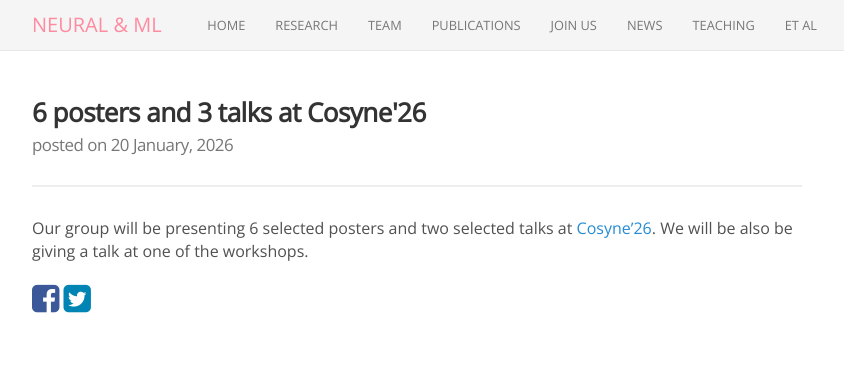
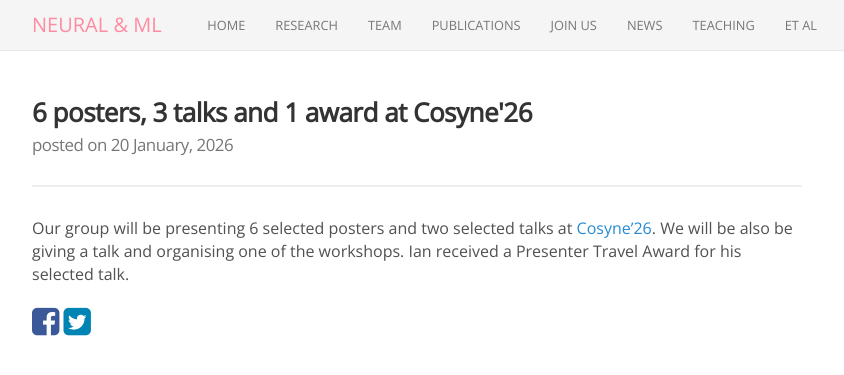
Before and after one commit to neuralml/neuralml.github.io, a Jekyll site: the page built from _posts/2026-01-20-Cosyne.md, in a window 1280 px wide. Shown: the top 375 px of the page, without its empty margins (223-1067 px from the left). Built offline with Jekyll 4.4.1, drawn with Linux system fonts in a browser that asks for light colours; nearby versions of some CDN libraries.

Commit message:
Update 2026-01-20-Cosyne.md

```diff
--- a/_posts/2026-01-20-Cosyne.md
+++ b/_posts/2026-01-20-Cosyne.md
@@ -1,7 +1,7 @@
 ---
-title: 6 posters and 3 talks at Cosyne'26
+title: 6 posters, 3 talks and 1 award at Cosyne'26
 categories: news
-description: 6 posters and 3 talks at Cosyne'26
+description: 6 posters, 3 talks and 1 award at Cosyne'26
 ---
 
-Our group will be presenting 6 selected posters and two selected talks at [Cosyne'26](http://www.cosyne.org/). We will be also be giving a talk at one of the workshops.
+Our group will be presenting 6 selected posters and two selected talks at [Cosyne'26](http://www.cosyne.org/). We will be also be giving a talk and organising one of the workshops. Ian received a Presenter Travel Award for his selected talk.
```
